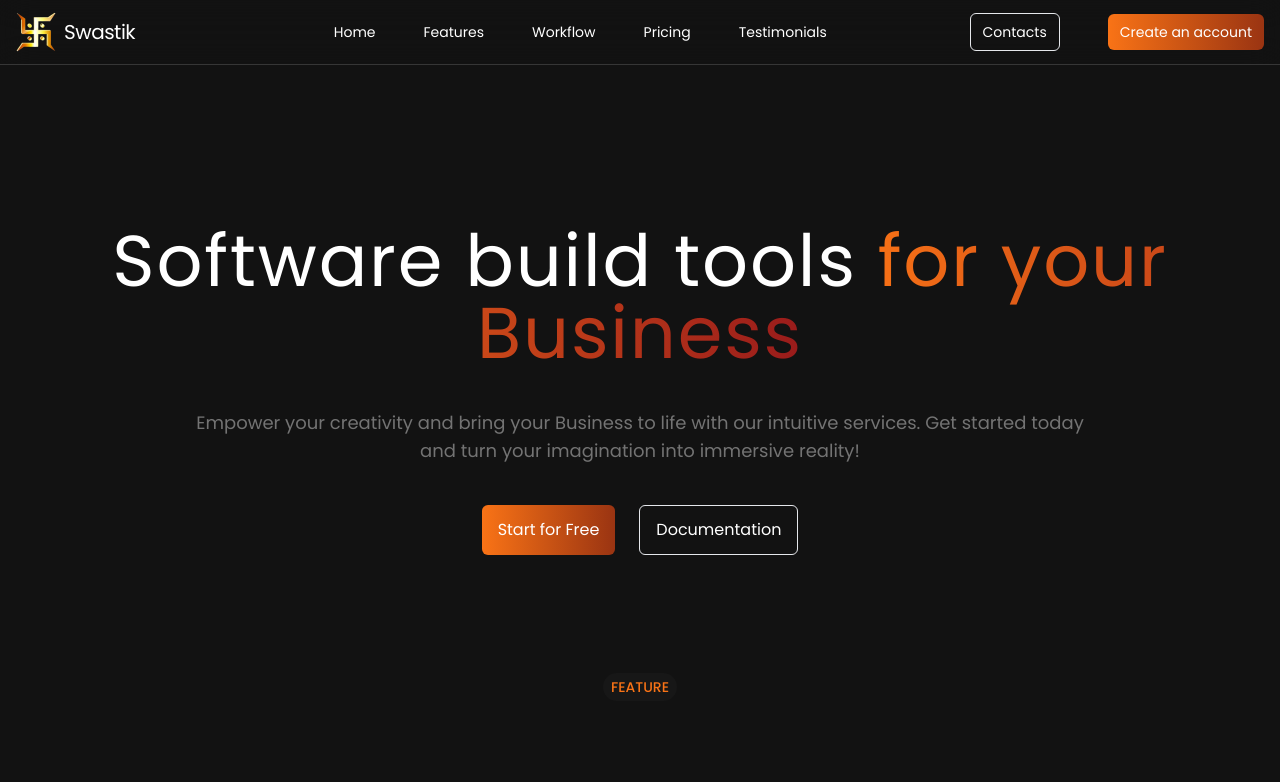
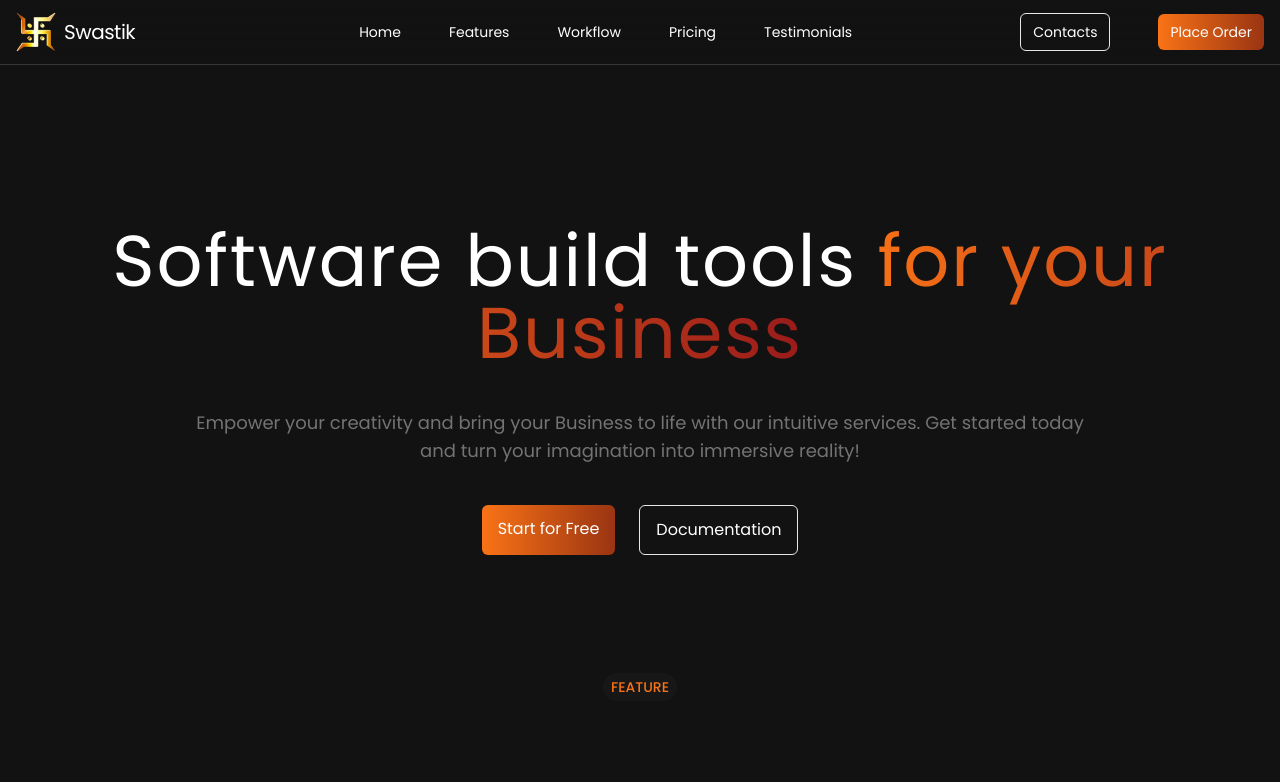
Before and after one commit to Nandini-48/Swastik-Website, a React (Vite) app: page / in a window 1280 px wide. Shown: the top 782 px of the page. Built offline with nearby package versions, Linux system fonts and the light colour scheme.

Commit message:
Add files via upload

```diff
--- a/src/components/HeroSection.jsx
+++ b/src/components/HeroSection.jsx
@@ -1,13 +1,4 @@
-import { Link } from "react-router-dom";
-
 const HeroSection = () => {
-  const scrollToPricing = () => {
-    const section = document.getElementById("pricing");
-    if (section) {
-      section.scrollIntoView({ behavior: "smooth" });
-    }
-  };
-
   return (
     <div className="flex flex-col items-center mt-6 lg:mt-20">
       <h1 className="text-4xl sm:text-6xl lg:text-7xl text-center tracking-wide">
@@ -23,20 +14,22 @@ const HeroSection = () => {
         into immersive reality!
       </p>
       <div className="flex justify-center my-10">
-        {/* ✅ Fixed: Scroll to Pricing on Click */}
-        <button
-          onClick={scrollToPricing}
-          className="bg-gradient-to-r from-orange-500 to-orange-800 py-3 px-4 mx-3 rounded-md"
+        {/* ✅ Open Form in New Tab */}
+        <a
+          href="https://forms.fillout.com/t/uGrDGsr5QLus"
+          target="_blank"
+          rel="noopener noreferrer"
+          className="bg-gradient-to-r from-orange-500 to-orange-800 py-3 px-4 mx-3 rounded-md text-white"
         >
           Start for Free
-        </button>
+        </a>
 
-        <Link
-          to="/documentation"
-          className="py-3 px-4 mx-3 rounded-md border"
+        <a
+          href="/documentation"
+          className="py-3 px-4 mx-3 rounded-md border text-white"
         >
           Documentation
-        </Link>
+        </a>
       </div>
     </div>
   );
--- a/src/components/Navbar.jsx
+++ b/src/components/Navbar.jsx
@@ -42,7 +42,15 @@ const Navbar = () => {
           {/* 🔹 Sign In & Sign Up Buttons */}
           <div className="hidden lg:flex justify-center space-x-12 items-center">
             <Link to="/signin" className="py-2 px-3 border rounded-md text-white">Contacts</Link>
-            <Link to="/signup" className="bg-gradient-to-r from-orange-500 to-orange-800 py-2 px-3 rounded-md text-white">Create an account</Link>
+            <a
+  href="https://forms.fillout.com/t/uGrDGsr5QLus"
+  target="_blank"
+  rel="noopener noreferrer"
+  className="bg-gradient-to-r from-orange-500 to-orange-800 py-2 px-3 rounded-md text-white"
+>
+  Place Order
+</a>
+
           </div>
 
           {/* 🔹 Mobile Menu Toggle */}
@@ -65,7 +73,15 @@ const Navbar = () => {
             </ul>
             <div className="flex space-x-6 mt-6">
               <Link to="/signin" className="py-2 px-3 border rounded-md text-white">Contacts</Link>
-              <Link to="/signup" className="py-2 px-3 rounded-md bg-gradient-to-r from-orange-500 to-orange-800 text-white">Create an account</Link>
+             {/* 🔹 Mobile Place Order Button */}
+<a
+  href="https://forms.fillout.com/t/uGrDGsr5QLus"
+  target="_blank"
+  rel="noopener noreferrer"
+  className="py-2 px-3 rounded-md bg-gradient-to-r from-orange-500 to-orange-800 text-white"
+>
+  Place Order
+</a>
             </div>
           </div>
         )}
--- a/src/components/Pricing.jsx
+++ b/src/components/Pricing.jsx
@@ -32,7 +32,9 @@ const Pricing = () => {
                 ))}
               </ul>
               <a
-                href="#"
+                href="https://forms.fillout.com/t/uGrDGsr5QLus"
+                target="_blank"
+                rel="noopener noreferrer"
                 className="inline-flex justify-center items-center text-center w-full h-12 p-5 mt-20 tracking-tight text-xl hover:bg-orange-900 border border-orange-900 rounded-lg transition duration-200"
               >
                 Subscribe
```
